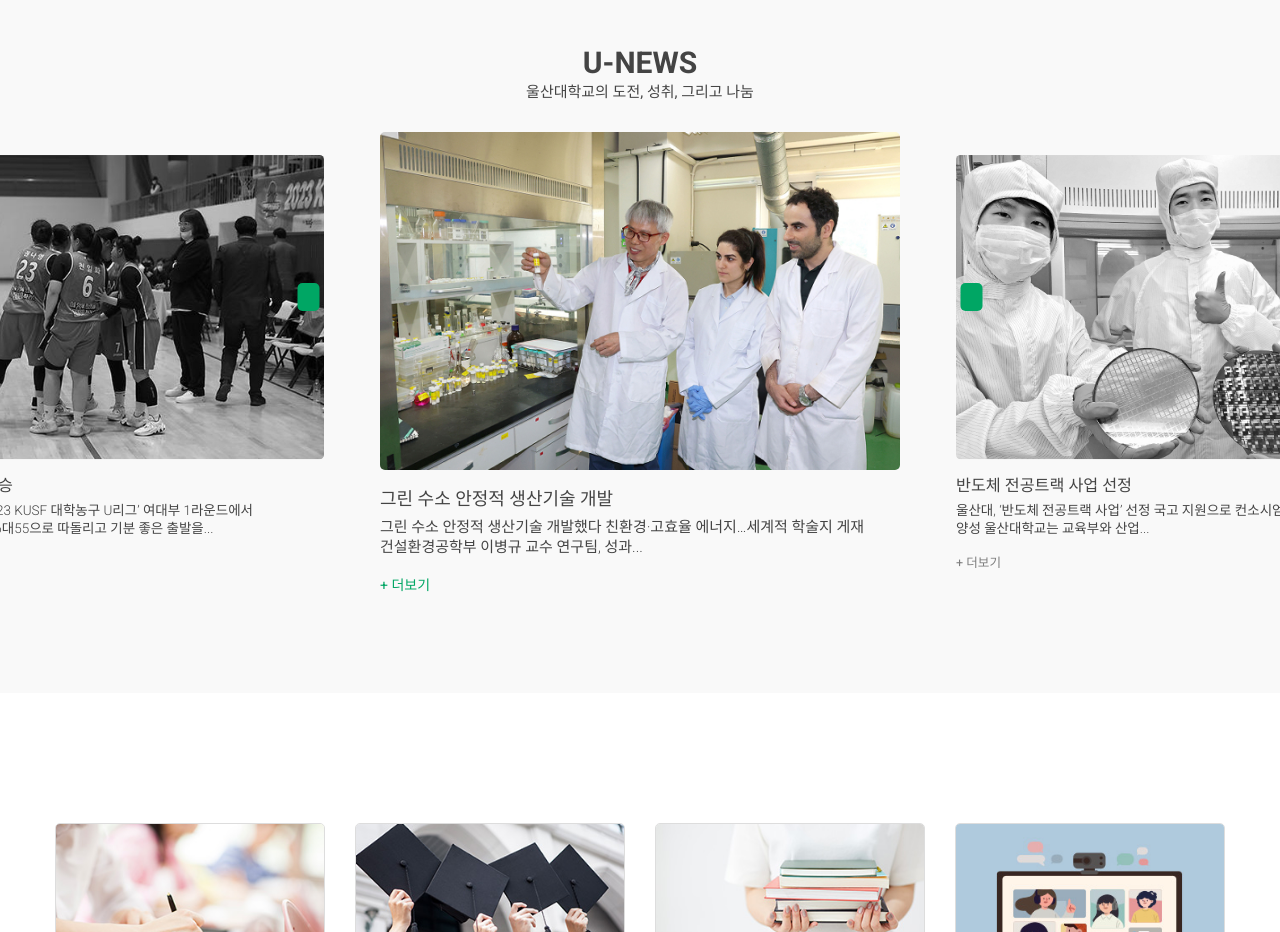
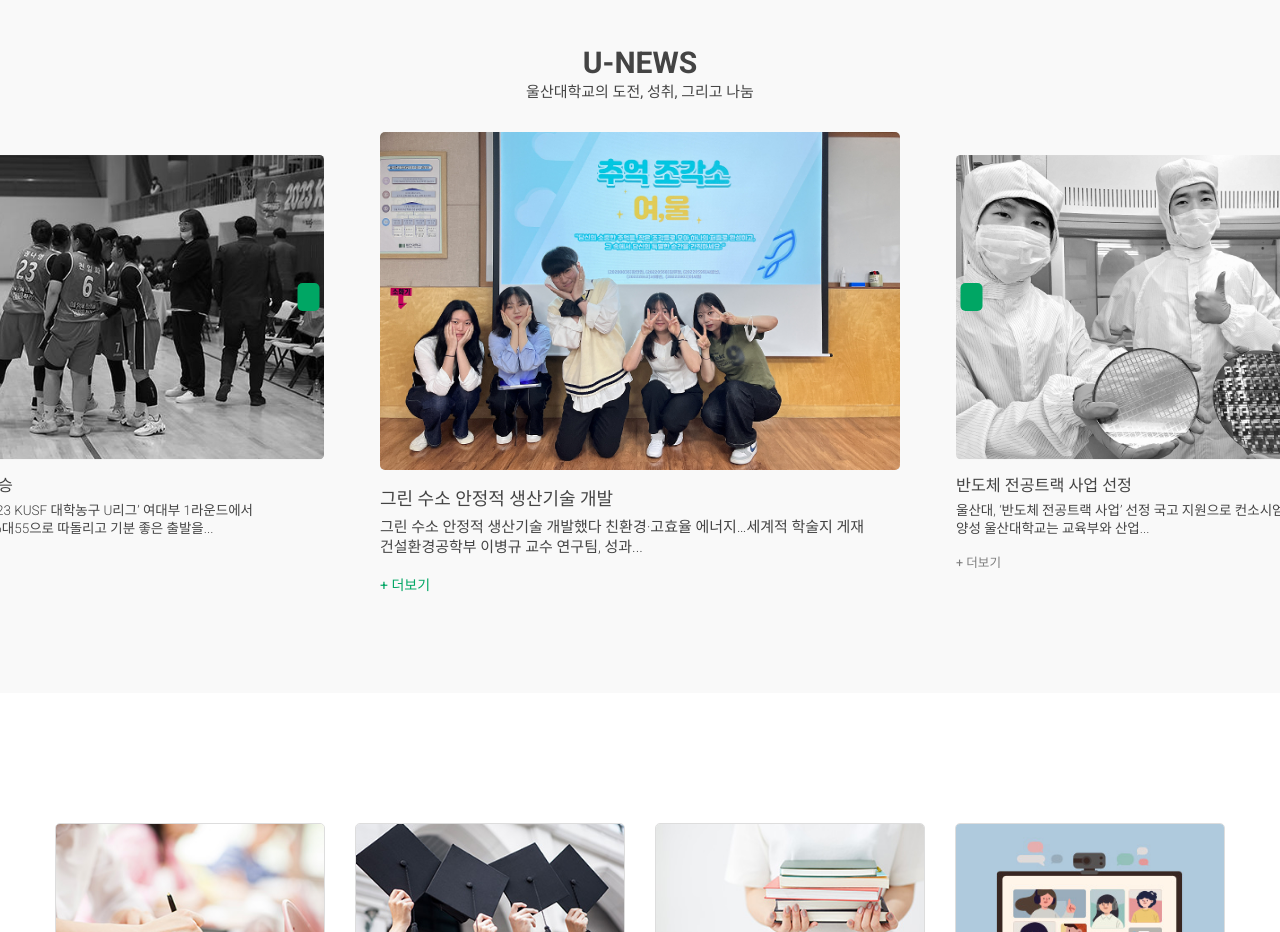
Before and after one commit to yonnjy/project07, a plain HTML site: page index.html in a window 1280 px wide. Shown: the part 1460-2392 px from the top of the page. Drawn offline with Linux system fonts and the light colour scheme; some icons are missing.

Commit message:
230623
230623

```diff
--- a/index.html
+++ b/index.html
@@ -48,6 +48,11 @@
                     <ul>
                         <li>
                             <a href="">대학소개</a>
+                            <!-- <ul class="sub">
+                                    <li><a href="">창업주 기념관</a></li>
+                                    <li><a href="">사회공헌활동</a></li>
+                                    <li><a href="">기업 정보</a></li>
+                                </ul> -->
                         </li>
                         <li>
                             <a href="">입학</a>
@@ -509,7 +514,7 @@
                 <div class="inner news_wrap">
                     <div class="news_slide">
                         <figure>
-                            <img src="./images/u-news01.JPG" alt="그린 수소 안정적 생산기술 개발">
+                            <img src="./images/u-news03.JPG" alt="그린 수소 안정적 생산기술 개발">
                             <figcaption>
                                 <strong>그린 수소 안정적 생산기술 개발</strong>
                                 <p>그린 수소 안정적 생산기술 개발했다 친환경·고효율 에너지…세계적 학술지 게재 건설환경공학부 이병규 교수 연구팀, 성과...</p>
@@ -530,7 +535,7 @@
                                 <strong>'울산관광 콘텐츠 아이디어 공모전' 최우수상 수상</strong>
                                 <p>여행지 사진조각 완성으로 울산관광 활성화 울산대 경영학부 팀, 명소 7개소에 셀카 키오스크 설치 제안 2023 울산관광 콘텐츠 아이디어
                                     공모전에서...</p>
-                                    <a href="">+ 더보기</a>
+                                <a href="">+ 더보기</a>
                             </figcaption>
                         </figure>
                         <figure>
@@ -539,7 +544,7 @@
                                 <strong>미래형 자동차 기술융합 혁신인재양성사업 선정</strong>
                                 <p>울산대, 미래형 자동차 인재 양성한다 2023년 미래형 자동차 기술융합 혁신인재양성사업 선정 디지털 기술 접목된 미래형 자동차 분야 인재양성
                                     기대...</p>
-                                    <a href="">+ 더보기</a>
+                                <a href="">+ 더보기</a>
                             </figcaption>
                         </figure>
                         <figure>
@@ -548,7 +553,7 @@
                                 <strong>여자농구부 U리그 첫 승</strong>
                                 <p>3월 21일 홈에서 열린 ‘2023 KUSF 대학농구 U리그’ 여대부 1라운드에서 여자농구부는 강원대를 76대55으로 따돌리고 기분 좋은
                                     출발을...</p>
-                                    <a href="">+ 더보기</a>
+                                <a href="">+ 더보기</a>
                             </figcaption>
                         </figure>
                     </div>
```
